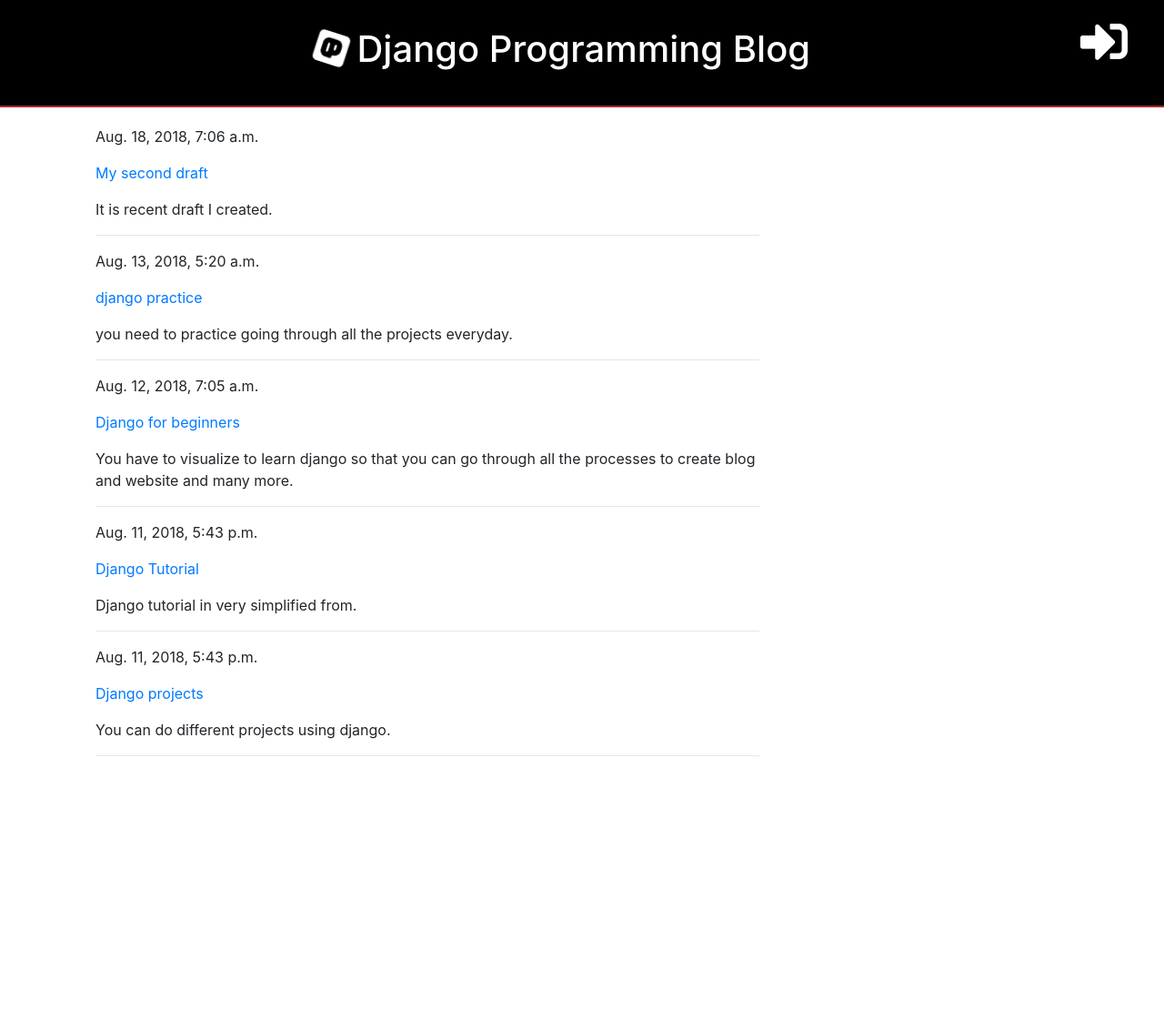
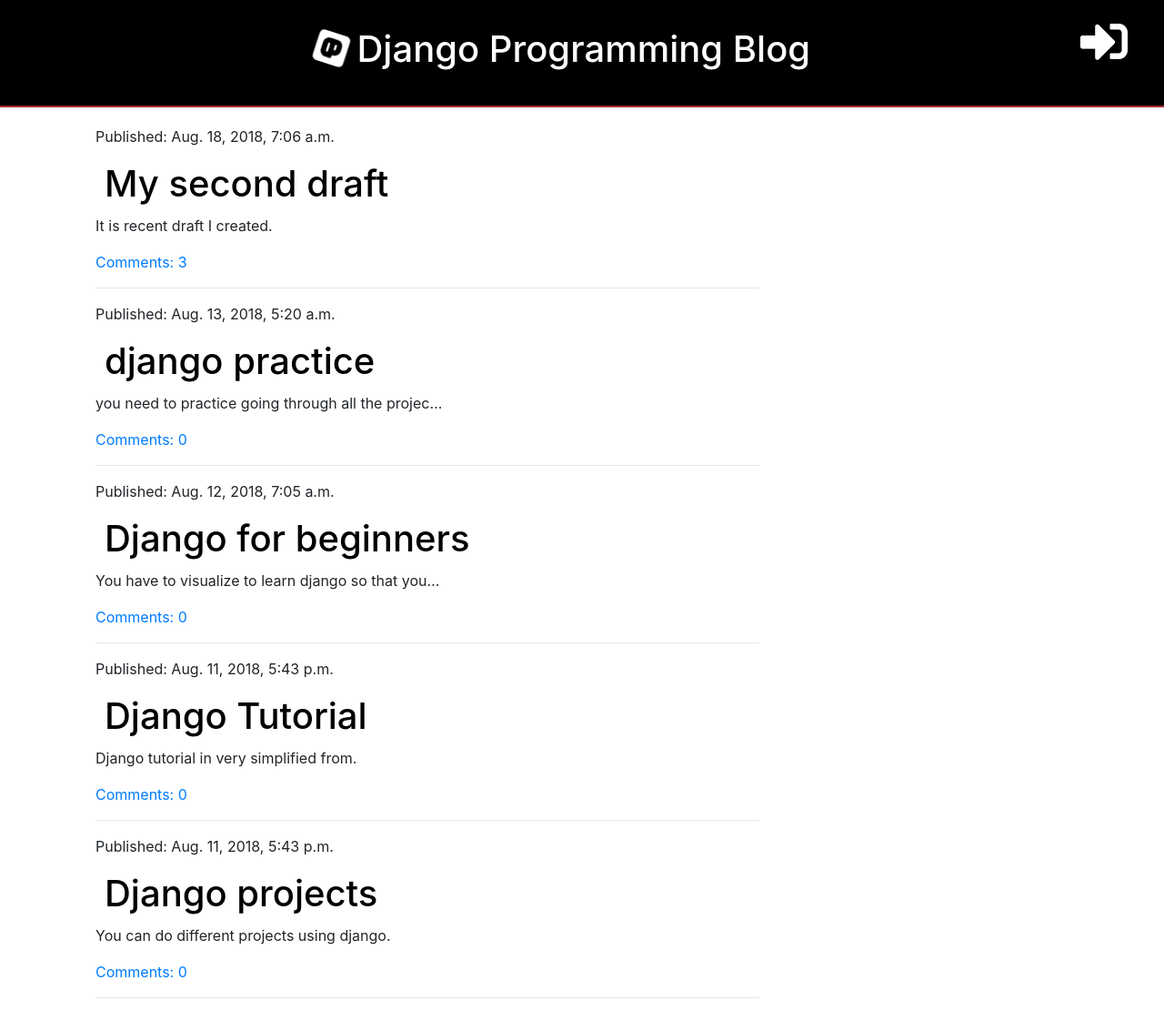
Before and after one commit to codes67/django-blog, a Django app: page / in a window 1280 px wide. Shown: the whole page at 91% size. Before the commit the page ends 831 px from the top, so only its background shows below. Run offline with Django 3.2, Linux system fonts and the light colour scheme; data comes from the database, SQL or seed files in the repository; both versions use the stored data as it was after the commit; some libraries are stand-ins or nearby versions.

Commit message:
Adding approve button and comments count.

```diff
--- a/blog/models.py
+++ b/blog/models.py
@@ -13,6 +13,9 @@
         self.published_date = timezone.now()
         self.save()
 
+    def approved_comments(self):
+        return self.comments.filter(approved=True)
+
     def __str__(self):
         return self.title
 
@@ -22,6 +25,11 @@
     author = models.CharField(max_length=140)
     text = models.TextField()
     created_date = models.DateTimeField(default=timezone.now)
+    approved = models.BooleanField(default=False)
+
+    def approve(self):
+        self.approved = True
+        self.save()
 
     def __str__(self):
         return self.text
--- a/blog/static/css/blog.css
+++ b/blog/static/css/blog.css
@@ -1,5 +1,12 @@
 body{
   background-color:;
+}
+
+.top-menu {
+  color: white;
+  float: right;
+  font-size: 26px;
+  margin-right:20px;
 }
 
 .page-header{
@@ -8,15 +15,17 @@
   border-bottom: 2px solid brown;
 }
 
-h1{
+.page-header h1{
+  color: white;
+}
+
+.page-header h1{
   text-align: center;
   padding:10px;
 }
 
 h1 a, h1 a:hover{
   text-decoration: none;
-  color:white;
-  background
 }
 
 .col-md-8 {
@@ -31,12 +40,12 @@
   float:right;
 }
 
-.top-menu {
-  color:#ffffff;
-  float: right;
-  font-size: 26px;
-  margin-right:20px;
+.post h1 p{
+  margin: 10px;
+  color:black;
 }
+
+
 
 .comment_box input textarea{
   width:100%;
--- a/blog/templates/blog/base.html
+++ b/blog/templates/blog/base.html
@@ -19,7 +19,7 @@
           <a href="{% url 'login' %}" class="top-menu"><i class="fas fa-sign-in-alt fa-2x" style="color:white"></i></a>
 
       {% endif %}
-        <h1><a href="/"><i class="fab fa-blogger fa-spin"></i> Django Programming Blog </a></h1>
+        <h1><a href="/" style="color:white"><i class="fab fa-blogger fa-spin"></i> Django Programming Blog </a></h1>
     </div>
     <div class="content container">
         <div class="row">
--- a/blog/templates/blog/blog.html
+++ b/blog/templates/blog/blog.html
@@ -4,9 +4,13 @@
 {% block content %}
     {% for post in posts %}
         <div class="post">
-          <p>{{ post.published_date}}</p>
-          <a href="{% url 'post_detail' pk=post.pk %}"> <p>{{ post.title }}</p></a>
-          <p>{{ post.text}}</p>
+            <div class="date">
+                <p>Published: {{ post.published_date}}</p>
+            </div>
+          <h1><a href="{% url 'post_detail' pk=post.pk %}"> <p>{{ post.title }}</p></a></h1>
+          <p>{{ post.text|truncatechars:50|linebreaksbr}}</p>
+
+          <a href="{% url 'post_detail' pk=post.pk %}">Comments: {{ post.approved_comments.count }}</a>
           <hr>
         </div>
     {% endfor %}
--- a/blog/urls.py
+++ b/blog/urls.py
@@ -23,6 +23,7 @@
 
     path('post/<int:pk>/comment/', views.add_comment_to_post, name='add_comment_to_post'),
 
-    path('post/<int:pk>/remove/', views.comment_remove, name='comment_remove'),
+    path('comment/<int:pk>/remove/', views.comment_remove, name='comment_remove'),
 
+    path('comment/<int:pk>/approve/', views.comment_approve, name='comment_approve'),
 ]
--- a/blog/views.py
+++ b/blog/views.py
@@ -74,3 +74,8 @@
     comment = get_object_or_404(Comment, pk=pk)
     comment.delete()
     return redirect('post_detail', pk=comment.post.pk)
+
+def comment_approve(request, pk):
+    comment = get_object_or_404(Comment, pk=pk)
+    comment.approve()
+    return redirect('post_detail', pk=comment.post.pk)
```
Also changed, not shown: blog/templates/blog/post_detail.html (+9 -1 lines), blog/migrations/0003_comment_approved.py (added), db.sqlite3.
